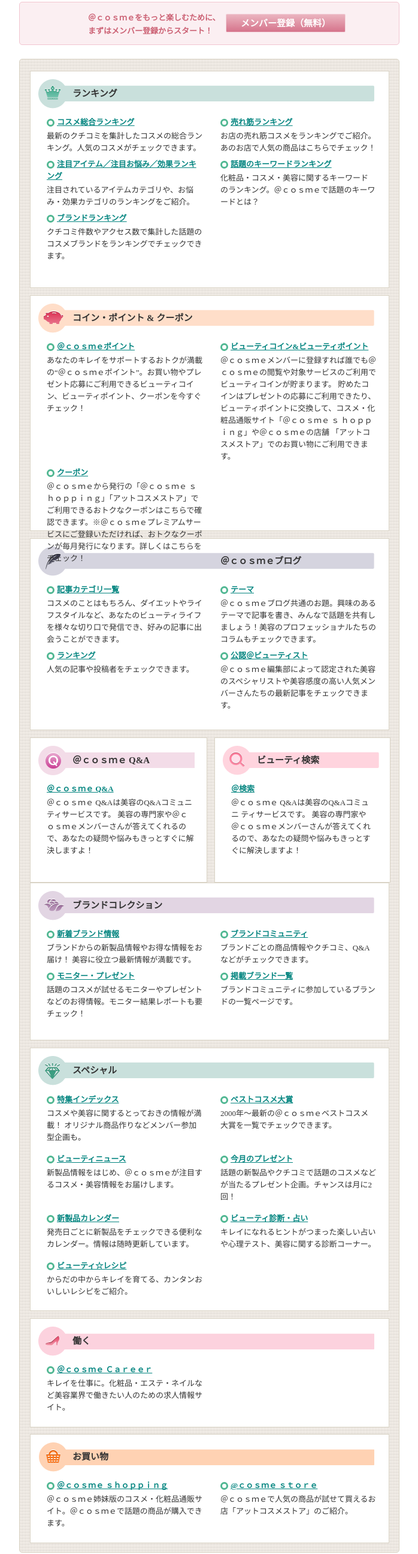
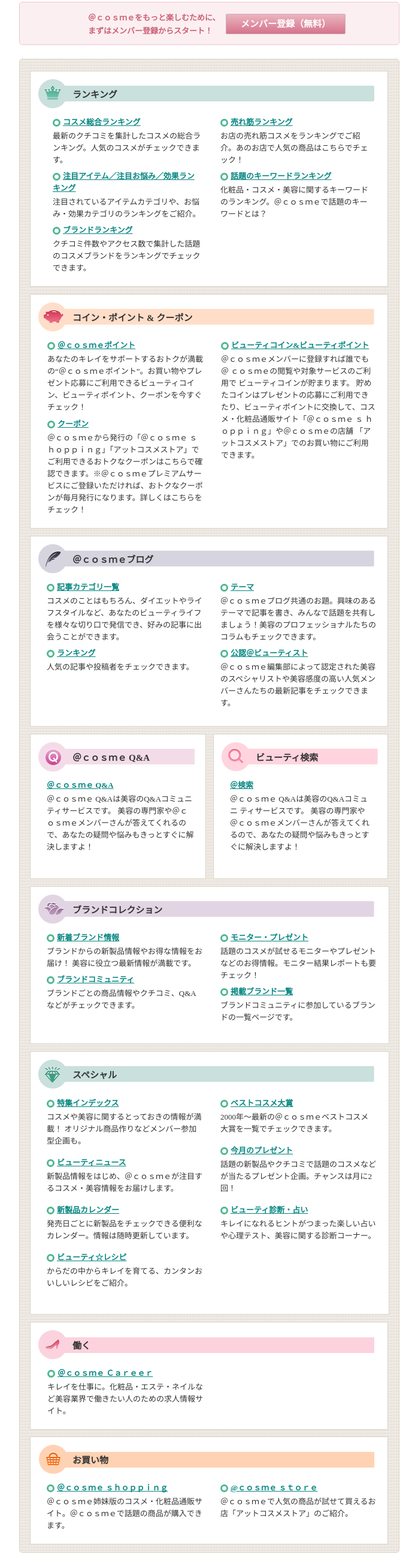
Before and after one commit to tsukamotok/design_ojt_2020, a plain HTML site: page src/index.html in a window 1280 px wide. Shown: the part 175-2765 px from the top of the page at 60% size, without its empty margins (133-831 px from the left). Drawn offline with Linux system fonts and the light colour scheme.

Commit message:
2月12日進捗

```diff
--- a/src/css/style.css
+++ b/src/css/style.css
@@ -36,7 +36,7 @@
 }
 
 .top-register{
-    overflow: hidden;
+    display: flex;
     width: 633px;
     height: 70px;
     margin-top: 16px;
@@ -46,26 +46,27 @@
 }
 
 .top-register-wording{
-    float: left;
+    flex-direction: row;
     width: 221px;
     height: 40px;
     margin-top: 15px;
     margin-left: 114px;
     margin-bottom: 13px;
     margin-right: 9px;
+    text-decoration: none;
     font-weight: bold;
     color: #CB6073;
     line-height: 20px;
 }
 
-.top-register-button a{
-    display: inline-block;
+.top-register-button{
+    flex-direction: row;
     box-sizing: border-box;
     margin-top: 19px;
     margin-bottom: 17px;
     margin-right: 88px;
-    padding: 5px 24px 4px;
-    border: 1px solid #F3D3DB;
+    padding: 6px 24px 3px;
+    border: 1px solid #CCB0B7;
     border-radius: 2px;
     background: linear-gradient(#EBB5C0, #D5738B);
     color: #fff;
@@ -87,8 +88,8 @@
 
 /* ランキング */
 .ranking-box{
-    width: 598px;
-    height: 360px;
+    width: 596px;
+    height: 358px;
     margin-top: 19px;
     margin-left: 17px;
     background-color: #fff;
@@ -107,7 +108,7 @@
 }
 
 .ranking-title h2{
-    padding-top: 14px;
+    padding-top: 16px;
     padding-left: 57px;
     font-size: 15px;
     font-weight: bold;
@@ -116,13 +117,23 @@
 }
 
 .ranking-box ul{
+    display: flex;
     list-style: none;
-    margin-left: 27px;
-    margin-right: 20px;
+    margin-left: 37px;
+    margin-right: 30px;
+}
+
+.ranking-box-left{
+    flex-direction: row;
+    margin-right: 33px;
+}
+
+.ranking-box-right{
+    flex-direction: row;
 }
 
 .ranking-box li{
-    width: 260px;
+    width: 247px;
     padding-bottom: 7px;
 }
 
@@ -142,16 +153,6 @@
     vertical-align: middle;
 }
 
-.ranking-box li:nth-child(even){
-    float: left;
-}
-
-.ranking-box li:nth-child(odd){
-    float: left;
-    clear: left;
-    padding-right: 30px;
-}
-
 .ranking-box a{
     color: #068681;
     font-size: 13px;
@@ -165,8 +166,8 @@
 
 /* コイン・ポイント＆クーポン */
 .coin-point-box{
-    width: 598px;
-    height: 391px;
+    width: 596px;
+    height: 389px;
     margin-top: 12px;
     margin-left: 17px;
     background-color: #fff;
@@ -185,7 +186,7 @@
 }
 
 .coin-point-title h2{
-    padding-top: 14px;
+    padding-top: 16px;
     padding-left: 57px;
     font-size: 15px;
     font-weight: bold;
@@ -194,14 +195,24 @@
 }
 
 .coin-point-box ul{
+    display: flex;
     list-style: none;
-    margin-left: 27px;
+    margin-left: 28px;
     margin-right: 20px;
+}
+
+.coin-point-box-left{
+    flex-direction: row;
+    margin-right: 30px;
+}
+
+.coin-point-box-right{
+    flex-direction: row;
 }
 
 .coin-point-box li{
     width: 260px;
-    padding-bottom: 7px;
+    padding-bottom: 8px;
 }
 
 .coin-point-box p{
@@ -220,16 +231,6 @@
     vertical-align: middle;
 }
 
-.coin-point-box li:nth-child(even){
-    float: left;
-}
-
-.coin-point-box li:nth-child(odd){
-    float: left;
-    clear: left;
-    padding-right: 30px;
-}
-
 .coin-point-box a{
     color: #068681;
     font-size: 13px;
@@ -242,8 +243,8 @@
 
 /*ブログ */
 .blog-box{
-    width: 598px;
-    height: 318px;
+    width: 596px;
+    height: 316px;
     margin-top: 12px;
     margin-left: 17px;
     background-color: #fff;
@@ -262,7 +263,7 @@
 }
 
 .blog-title h2{
-    padding-top: 14px;
+    padding-top: 16px;
     padding-left: 57px;
     font-size: 15px;
     font-weight: bold;
@@ -271,9 +272,19 @@
 }
 
 .blog-box ul{
+    display: flex;
     list-style: none;
     margin-left: 27px;
-    margin-right: 20px;
+    margin-right: 21px;
+}
+
+.blog-box-left{
+    flex-direction: row;
+    margin-right: 30px;
+}
+
+.blog-box-right{
+    flex-direction: row;
 }
 
 .blog-box li{
@@ -297,16 +308,6 @@
     vertical-align: middle;
 }
 
-.blog-box li:nth-child(even){
-    float: left;
-}
-
-.blog-box li:nth-child(odd){
-    float: left;
-    clear: left;
-    padding-right: 30px;
-}
-
 .blog-box a{
     color: #068681;
     font-size: 13px;
@@ -318,9 +319,13 @@
 }
 
 /* Q&A */
+.QA-search-box{
+    display: flex;
+}
+
 .QA-box{
-    float: left;
-    width: 294px;
+    flex-direction: row;
+    width: 292px;
     height: 240px;
     margin-top: 12px;
     margin-left: 17px;
@@ -340,7 +345,7 @@
 }
 
 .QA-title h2{
-    padding-top: 14px;
+    padding-top: 16px;
     padding-left: 57px;
     font-size: 15px;
     font-weight: bold;
@@ -375,8 +380,8 @@
 
 /* ビューティ検索 */
 .search-box{
-    float: left;
-    width: 292px;
+    flex-direction: row;
+    width: 290px;
     height: 240px;
     margin-top: 12px;
     margin-left: 12px;
@@ -396,7 +401,7 @@
 }
 
 .search-title h2{
-    padding-top: 14px;
+    padding-top: 16px;
     padding-left: 57px;
     font-size: 15px;
     font-weight: bold;
@@ -452,7 +457,7 @@
 }
 
 .brand-title h2{
-    padding-top: 14px;
+    padding-top: 16px;
     padding-left: 57px;
     font-size: 15px;
     font-weight: bold;
@@ -461,9 +466,19 @@
 }
 
 .brand-box ul{
+    display: flex;
     list-style: none;
     margin-left: 27px;
-    margin-right: 20px;
+    margin-right: 21px;
+}
+
+.brand-box-left{
+    flex-direction: row;
+    margin-right: 30px;
+}
+
+.brand-box-right{
+    flex-direction: row;
 }
 
 .brand-box li{
@@ -485,16 +500,6 @@
     border-radius: 100px;
     box-sizing: border-box;
     vertical-align: middle;
-}
-
-.brand-box li:nth-child(even){
-    float: left;
-}
-
-.brand-box li:nth-child(odd){
-    float: left;
-    clear: left;
-    padding-right: 30px;
 }
 
 .brand-box a{
@@ -530,7 +535,7 @@
 }
 
 .special-title h2{
-    padding-top: 14px;
+    padding-top: 16px;
     padding-left: 57px;
     font-size: 15px;
     font-weight: bold;
@@ -539,9 +544,19 @@
 }
 
 .special-box ul{
+    display: flex;
     list-style: none;
     margin-left: 27px;
     margin-right: 21px;
+}
+
+.special-box-left{
+    flex-direction: row;
+    margin-right: 30px;
+}
+
+.special-box-right{
+    flex-direction: row;
 }
 
 .special-box li{
@@ -566,16 +581,6 @@
     vertical-align: middle;
 }
 
-.special-box li:nth-child(even){
-    float: left;
-}
-
-.special-box li:nth-child(odd){
-    float: left;
-    clear: left;
-    padding-right: 30px;
-}
-
 .special-box a{
     color: #068681;
     font-size: 13px;
@@ -589,8 +594,8 @@
 /* 働く */
 .work-box{
     clear: both;
-    width: 598px;
-    height: 180px;
+    width: 596px;
+    height: 178px;
     margin-top: 12px;
     margin-left: 17px;
     background-color: #fff;
@@ -609,7 +614,7 @@
 }
 
 .work-title h2{
-    padding-top: 14px;
+    padding-top: 16px;
     padding-left: 57px;
     font-size: 15px;
     font-weight: bold;
@@ -618,9 +623,18 @@
 }
 
 .work-box ul{
+    display: flex;
     list-style: none;
-    margin-left: 27px;
+    margin-left: 28px;
     margin-right: 20px;
+}
+
+.work-box-left{
+    flex-direction: row;
+}
+
+.work-box-right{
+    flex-direction: row;
 }
 
 .work-box li{
@@ -644,16 +658,6 @@
     vertical-align: middle;
 }
 
-.work-box li:nth-child(even){
-    float: left;
-}
-
-.work-box li:nth-child(odd){
-    float: left;
-    clear: left;
-    padding-right: 30px;
-}
-
 .work-box a{
     color: #068681;
     font-size: 13px;
@@ -667,8 +671,8 @@
 /* お買い物 */
 .shopping-box{
     clear: both;
-    width: 598px;
-    height: 180px;
+    width: 596px;
+    height: 178px;
     margin-top: 11px;
     margin-left: 17px;
     background-color: #fff;
@@ -687,7 +691,7 @@
 }
 
 .shopping-title h2{
-    padding-top: 14px;
+    padding-top: 16px;
     padding-left: 57px;
     font-size: 15px;
     font-weight: bold;
@@ -696,9 +700,19 @@
 }
 
 .shopping-box ul{
+    display: flex;
     list-style: none;
     margin-left: 27px;
-    margin-right: 20px;
+    margin-right: 21px;
+}
+
+.shopping-box-left{
+    flex-direction: row;
+    margin-right: 30px;
+}
+
+.shopping-box-right{
+    flex-direction: row;
 }
 
 .shopping-box li{
@@ -722,16 +736,6 @@
     vertical-align: middle;
 }
 
-.shopping-box li:nth-child(even){
-    float: left;
-}
-
-.shopping-box li:nth-child(odd){
-    float: left;
-    clear: left;
-    padding-right: 30px;
-}
-
 .shopping-box a{
     color: #068681;
     font-size: 13px;
@@ -744,42 +748,42 @@
 
 /* MY@cosme */
 .myatcosme-frame {
-    width: 635px;
-    height: 492px;
+    width: 633px;
+    height: 494px;
     border: 1px solid #ECE8E0;
     border-radius: 2px;
-    box-sizing: border-box;
 }
 
 .myatcosme{
-    width: 629px;
-    height: 491px;
-    margin: 3px;
+    width: 627px;
+    height: 488px;
+    margin: 2px;
     border: 1px solid #D9D2C3;
     border-radius: 2px;
-    box-sizing: border-box;
 }
 
 .myatcosme-contents{
-    overflow: hidden;
+    display: flex;
 }
 
 .myatcosme-explanation{
-    float: left;
+    flex-direction: row;
+    margin-top: 16px;
+}
+
+.myatcosme-image{
+    flex-direction: row;
+    margin-top: 16px;
+    margin-left: 9px;
 }
 
 .myatcosme-explanation h2{
-    margin-top: 16px;
     margin-left: 16px;
 }
 
-.myatcosme-image{
-    float: right;
-    margin-top: 16px;
-}
 
 .myatcosme-explanation p{
-    margin-top: 13px;
+    margin-top: 9px;
     width: 338px;
     margin-left: 19px;
     line-height: 20px;
@@ -802,8 +806,9 @@
     color: #4EB691;
 }
 
+
 .bottom-register{
-    clear: both;
+    display: flex;
     width: 627px;
     height: 83px;
     margin-top: 19px;
@@ -812,7 +817,7 @@
 }
 
 .bottom-register-wording{
-    float: left;
+    flex-direction: row;
     width: 221px;
     height: 40px;
     margin-top: 15px;
@@ -824,25 +829,23 @@
     line-height: 20px;
 }
 
+
+
 .bottom-register-button{
+    flex-direction: row;
     width: 200px;
     height: 34px;
-    float: left;
-    margin-top: 19px;
-    margin-bottom: 32px;
+    margin-top: 18px;
+    margin-bottom: 31px;
     margin-right: 86px;
-    border: 1px solid #F3D3DB;
+    padding: 6px 24px 3px;
+    text-decoration: none;
+    border: 1px solid #CCB0B7;
     border-radius: 2px;
+    box-sizing: border-box;
     background: linear-gradient(#EBB5C0, #D5738B);
-    box-sizing: border-box;
-}
-
-.bottom-register-button a{
-    text-decoration: none;
-    display: block;
-    padding: 5px 24px 4px;
+    color: #fff;
     font-size: 15px;
     font-weight: bold;
-    color: #fff;
     line-height: 20px;
 }
--- a/src/index.html
+++ b/src/index.html
@@ -16,7 +16,7 @@
 <p>＠ｃｏｓｍｅ（アットコスメ）は、みなさんに楽しく役に立つ情報を提供するコスメ・美容の総合ポータルサイト。クチコミランキングをチェックしたり、オリジナル商品の企画に参加できたり、スキンケアやメイクの疑問を質問できたり・・・その他にも美容に関するお仕事や、＠ｃｏｓｍｅで話題の商品が買えるお店 からのお得な情報など、ビューティについてあらゆる角度からさまざまな情報を提供しています。</p>
 <div class="top-register">
 <p class="top-register-wording">＠ｃｏｓｍｅをもっと楽しむために、まずはメンバー登録からスタート！</p>
-<p class="top-register-button"><a>メンバー登録（無料）</a></p>
+<a class="top-register-button">メンバー登録（無料）</a>
 </div>
 </div>
 <div class="contents-box">
@@ -25,26 +25,30 @@
 <h2>ランキング</h2>
 </div>
 <ul>
+<div class="ranking-box-left">
 <li>
 <h3><a href="#">コスメ総合ランキング</a></h3>
 <p>最新のクチコミを集計したコスメの総合ランキング。人気のコスメがチェックできます。</p>
-</li>
-<li>
-<h3><a href="#">売れ筋ランキング</a></h3>
-<p>お店の売れ筋コスメをランキングでご紹介。あのお店で人気の商品はこちらでチェック！</p>
 </li>
 <li>
 <h3><a href="#">注目アイテム／注目お悩み／効果ランキング</a></h3>
 <p>注目されているアイテムカテゴリや、お悩 み・効果カテゴリのランキングをご紹介。</p>
 </li>
 <li>
+<h3><a href="#">ブランドランキング</a></h3>
+<p>クチコミ件数やアクセス数で集計した話題のコスメブランドをランキングでチェックできます。</p>
+</li>
+</div>
+<div class="ranking-box-right">
+<li>
+<h3><a href="#">売れ筋ランキング</a></h3>
+<p>お店の売れ筋コスメをランキングでご紹介。あのお店で人気の商品はこちらでチェック！</p>
+</li>
+<li>
 <h3><a href="#">話題のキーワードランキング</a></h3>
 <p>化粧品・コスメ・美容に関するキーワード のランキング。＠ｃｏｓｍｅで話題のキーワードとは？</p>
 </li>
-<li>
-<h3><a href="#">ブランドランキング</a></h3>
-<p>クチコミ件数やアクセス数で集計した話題のコスメブランドをランキングでチェックできます。</p>
-</li>
+</div>
 </ul>
 </section>
 <section class="coin-point-box">
@@ -52,18 +56,22 @@
 <h2>コイン・ポイント & クーポン</h2>
 </div>
 <ul>
+<div class="coin-point-box-left">
 <li>
 <h3><a href="#">＠ｃｏｓｍｅポイント</a></h3>
 <p>あなたのキレイをサポートするおトクが満載 の“＠ｃｏｓｍｅポイント”。お買い物やプレ ゼント応募にご利用できるビューティコイ ン、ビューティポイント、クーポンを今すぐ チェック！</p>
 </li>
 <li>
+<h3><a href="#">クーポン</a></h3>
+<p>＠ｃｏｓｍｅから発行の「＠ｃｏｓｍｅ ｓ ｈｏｐｐｉｎｇ」「アットコスメストア」でご利用できるおトクなクーポンはこちらで確認できます。※＠ｃｏｓｍｅプレミアムサービスにご登録いただければ、おトクなクーポンが毎月発行になります。詳しくはこちらをチェック！</p>
+</li>
+<li>
+</div>
+<div class="coin-point-box-right">
 <h3><a href="#">ビューティコイン&ビューティポイント</a></h3>
 <p>＠ｃｏｓｍｅメンバーに登録すれば誰でも＠ ｃｏｓｍｅの閲覧や対象サービスのご利用で ビューティコインが貯まります。 貯めたコインはプレゼントの応募にご利用できたり、ビューティポイントに交換して、コスメ・化粧品通販サイト「＠ｃｏｓｍｅ ｓ ｈｏｐｐｉｎｇ」や＠ｃｏｓｍｅの店舗 「アットコスメストア」でのお買い物にご利用できます。</p>
 </li>
-<li>
-<h3><a href="#">クーポン</a></h3>
-<p>＠ｃｏｓｍｅから発行の「＠ｃｏｓｍｅ ｓ ｈｏｐｐｉｎｇ」「アットコスメストア」でご利用できるおトクなクーポンはこちらで確認できます。※＠ｃｏｓｍｅプレミアムサービスにご登録いただければ、おトクなクーポンが毎月発行になります。詳しくはこちらをチェック！</p>
-</li>
+</div>
 </ul>
 </section>
 <section class="blog-box">
@@ -71,24 +79,29 @@
 <h2>＠ｃｏｓｍｅブログ</h2>
 </div>
 <ul>
+<div class="blog-box-left">
 <li>
 <h3><a href="#">記事カテゴリ一覧</a></h3>
 <p>コスメのことはもちろん、ダイエットやライフスタイルなど、あなたのビューティライフ を様々な切り口で発信でき、好みの記事に出会うことができます。</p>
 </li>
 <li>
+<h3><a href="#">ランキング</a></h3>
+<p>人気の記事や投稿者をチェックできます。</p>
+</li>
+</div>
+<div class="blog-box-right">
+<li>
 <h3><a href="#">テーマ</a></h3>
 <p>＠ｃｏｓｍｅブログ共通のお題。興味のあるテーマで記事を書き、みんなで話題を共有しましょう！美容のプロフェッショナルたちのコラムもチェックできます。</p>
-</li>
-<li>
-<h3><a href="#">ランキング</a></h3>
-<p>人気の記事や投稿者をチェックできます。</p>
 </li>
 <li>
 <h3><a href="#">公認＠ビューティスト</a></h3>
 <p>＠ｃｏｓｍｅ編集部によって認定された美容のスペシャリストや美容感度の高い人気メンバーさんたちの最新記事をチェックできます。</p>
 </li>
+</div>
 </ul>
 </section>
+<div class="QA-search-box">
 <section class="QA-box">
 <div class="QA-title">
 <h2>＠ｃｏｓｍｅ Q&A</h2>
@@ -111,11 +124,13 @@
 </li>
 </ul>
 </section>
+</div>
 <section class="brand-box">
 <div class="brand-title">
 <h2>ブランドコレクション</h2>
 </div>
 <ul>
+<div class="brand-box-left">
 <li>
 <h3><a href="#">新着ブランド情報</a></h3>
 <p>ブランドからの新製品情報やお得な情報をお届け！ 美容に役立つ最新情報が満載です。</p>
@@ -124,6 +139,8 @@
 <h3><a href="#">ブランドコミュニティ</a></h3>
 <p>ブランドごとの商品情報やクチコミ、Q&Aなどがチェックできます。</p>
 </li>
+</div>
+<div class="brand-box-right">
 <li>
 <h3><a href="#">モニター・プレゼント</a></h3>
 <p>話題のコスメが試せるモニターやプレゼントなどのお得情報。モニター結果レポートも要 チェック！</p>
@@ -132,6 +149,7 @@
 <h3><a href="#">掲載ブランド一覧</a></h3>
 <p>ブランドコミュニティに参加しているブランドの一覧ページです。</p>
 </li>
+</div>
 </ul>
 </section>
 <section class="special-box">
@@ -139,34 +157,38 @@
 <h2>スペシャル</h2>
 </div>
 <ul>
+<div class="special-box-left">
 <li>
 <h3><a href="#">特集インデックス</a></h3>
 <p>コスメや美容に関するとっておきの情報が満載！ オリジナル商品作りなどメンバー参加型企画も。</p>
-</li>
-<li>
-<h3><a href="#">ベストコスメ大賞</a></h3>
-<p>2000年～最新の＠ｃｏｓｍｅベストコスメ大賞を一覧でチェックできます。</p>
 </li>
 <li>
 <h3><a href="#">ビューティニュース</a></h3>
 <p>新製品情報をはじめ、＠ｃｏｓｍｅが注目するコスメ・美容情報をお届けします。</p>
 </li>
 <li>
+<h3><a href="#">新製品カレンダー</a></h3>
+<p>発売日ごとに新製品をチェックできる便利なカレンダー。情報は随時更新しています。</p>
+</li>
+<li>
+<h3><a href="#">ビューティ☆レシピ</a></h3>
+<p>からだの中からキレイを育てる、カンタンおいしいレシピをご紹介。</p>
+</li>
+</div>
+<div class="special-box-right">
+<li>
+<h3><a href="#">ベストコスメ大賞</a></h3>
+<p>2000年～最新の＠ｃｏｓｍｅベストコスメ大賞を一覧でチェックできます。</p>
+</li>
+<li>
 <h3><a href="#">今月のプレゼント</a></h3>
 <p>話題の新製品やクチコミで話題のコスメなどが当たるプレゼント企画。チャンスは月に2 回！</p>
-</li>
-<li>
-<h3><a href="#">新製品カレンダー</a></h3>
-<p>発売日ごとに新製品をチェックできる便利なカレンダー。情報は随時更新しています。</p>
 </li>
 <li>
 <h3><a href="#">ビューティ診断・占い</a></h3>
 <p>キレイになれるヒントがつまった楽しい占いや心理テスト、美容に関する診断コーナー。</p>
 </li>
-<li>
-<h3><a href="#">ビューティ☆レシピ</a></h3>
-<p>からだの中からキレイを育てる、カンタンおいしいレシピをご紹介。</p>
-</li>
+</div>
 </ul>
 </section>
 <section class="work-box">
@@ -174,10 +196,12 @@
 <h2>働く</h2>
 </div>
 <ul>
+<div class="work-box-left">
 <li>
 <h3><a href="#">＠ｃｏｓｍｅ Ｃａｒｅｅｒ</a></h3>
 <p>キレイを仕事に。化粧品・エステ・ネイルなど美容業界で働きたい人のための求人情報サイト。</p>
 </li>
+</div>
 </ul>
 </section>
 <section class="shopping-box">
@@ -185,14 +209,19 @@
 <h2>お買い物</h2>
 </div>
 <ul>
+<div class="shopping-box-left">
 <li>
 <h3><a href="#">＠ｃｏｓｍｅ ｓｈｏｐｐｉｎｇ</a></h3>
 <p>＠ｃｏｓｍｅ姉妹版のコスメ・化粧品通販サイト。＠ｃｏｓｍｅで話題の商品が購入できます。</p>
 </li>
+</div>
+<div class="shopping-box-right">
 <li>
 <h3><a href="#">@ｃｏｓｍｅ ｓｔｏｒｅ</a></h3>
 <p>＠ｃｏｓｍｅで人気の商品が試せて買えるお店「アットコスメストア」のご紹介。</p>
 </li>
+</div>
+</ul>
 </section>
 </div>
 <div class="myatcosme-frame">
@@ -214,7 +243,7 @@
 </div>
 <div class="bottom-register">
 <p class="bottom-register-wording">＠ｃｏｓｍｅをもっと楽しむために、まずはメンバー登録からスタート！</p>
-<p class="bottom-register-button"><a href="#">メンバー登録（無料）</a></p>
+<a class="bottom-register-button" href="#">メンバー登録（無料）</a>
 </div>
 </section>
 </div>
```
